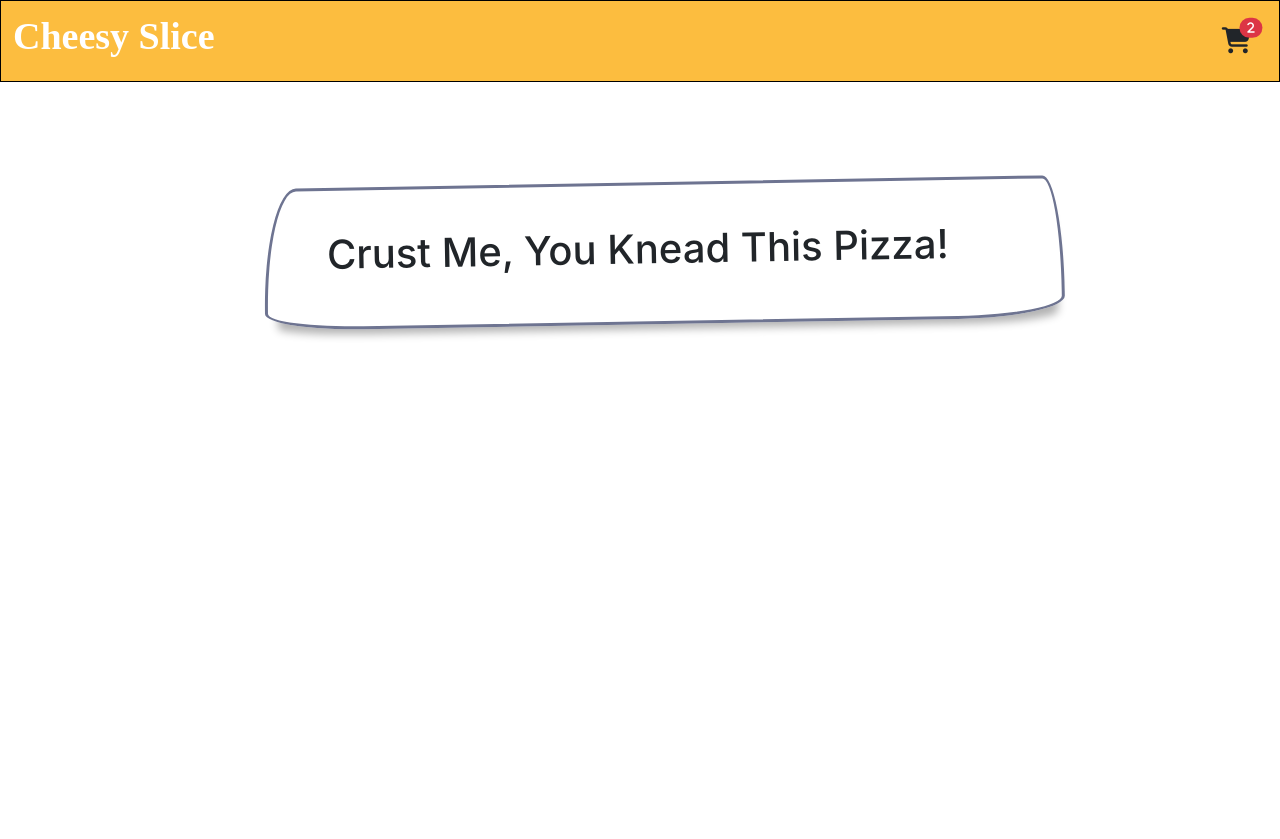
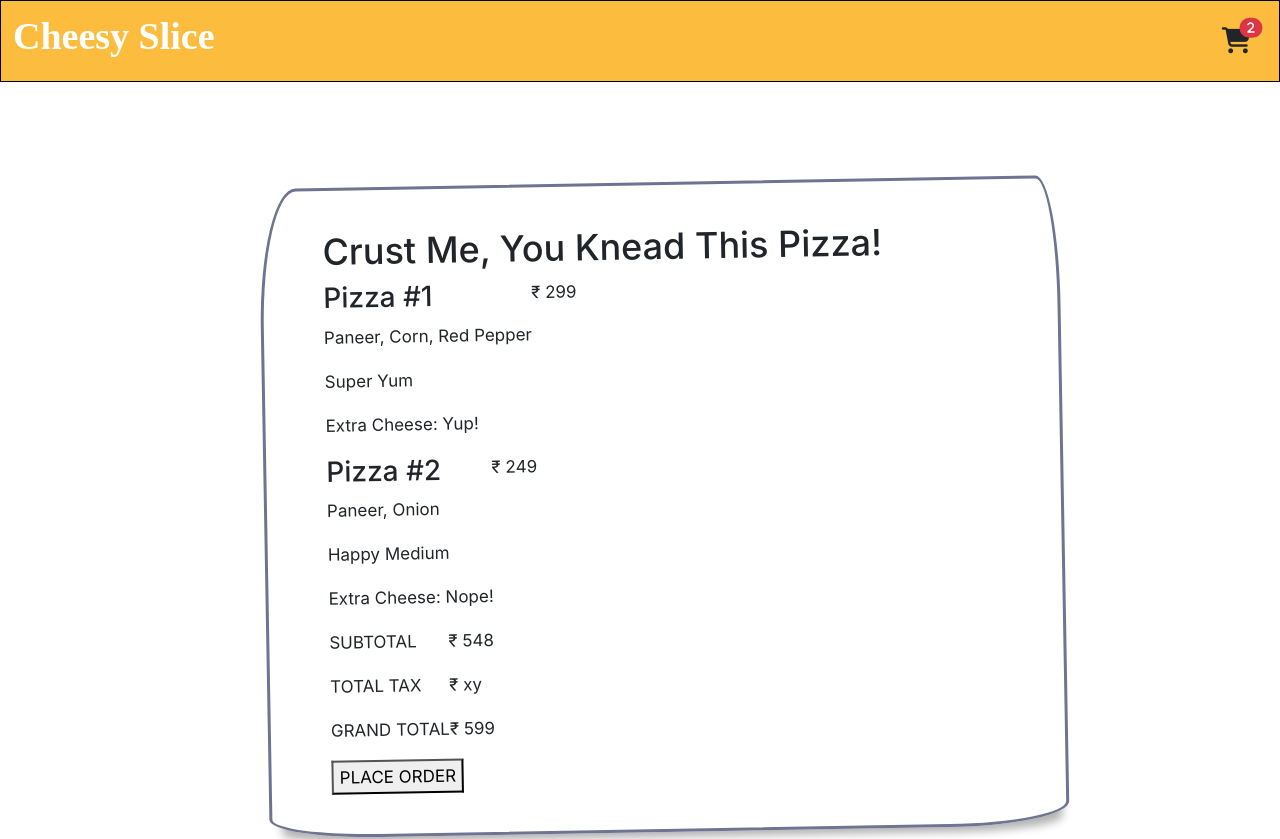
Before and after one commit to eyekavya/BurgerApp-React, a React (Create React App) app: page /cart in a window 1280 px wide. Before the commit the page ends 800 px from the top, so only its background shows below. Built offline with nearby package versions, Linux system fonts and the light colour scheme; a web font is replaced by a local one.

Commit message:
added content on cart page

```diff
--- a/src/components/Cart/Cart.js
+++ b/src/components/Cart/Cart.js
@@ -6,7 +6,42 @@ function Cart() {
     <StyledCart>
       <div className="wrapper">
         <div class="container">
-          <h1>Crust Me, You Knead This Pizza!</h1>
+          <h2>Crust Me, You Knead This Pizza!</h2>
+          <div className="pizza-item">
+            <div className="pizza-desc">
+              <h3>Pizza #1</h3>
+              <p>Paneer, Corn, Red Pepper</p>
+              <p>Super Yum</p>
+              <p>Extra Cheese: Yup!</p>
+            </div>
+            <div className="pizza-price">
+              <p>₹ 299</p>
+            </div>
+          </div>
+          <div className="pizza-item">
+            <div className="pizza-desc">
+              <h3>Pizza #2</h3>
+              <p>Paneer, Onion</p>
+              <p>Happy Medium</p>
+              <p>Extra Cheese: Nope!</p>
+            </div>
+            <div className="pizza-price">
+              <p>₹ 249</p>
+            </div>
+          </div>
+          <div className="total">
+            <div className="total-desc">
+              <p>SUBTOTAL</p>
+              <p>TOTAL TAX</p>
+              <p>GRAND TOTAL</p>
+            </div>
+            <div className="total-price">
+              <p>₹ 548</p>
+              <p>₹ xy</p>
+              <p>₹ 599</p>
+            </div>
+          </div>
+          <button>PLACE ORDER</button>
         </div>
       </div>
     </StyledCart>
--- a/src/components/Cart/StyledCart.js
+++ b/src/components/Cart/StyledCart.js
@@ -3,6 +3,10 @@ import styled from "styled-components";
 export const StyledCart = styled.section`
   body {
     font-family: monospace;
+  }
+
+  h2 {
+    font-size: 2.25rem;
   }
 
   .container {
@@ -31,6 +35,11 @@ export const StyledCart = styled.section`
   }
 
   .container:hover {
-    transform: translateY(4px) rotate(-5deg);
+    transform: translateY(4px) rotate(1deg);
+  }
+
+  .pizza-item,
+  .total {
+    display: flex;
   }
 `;
```
